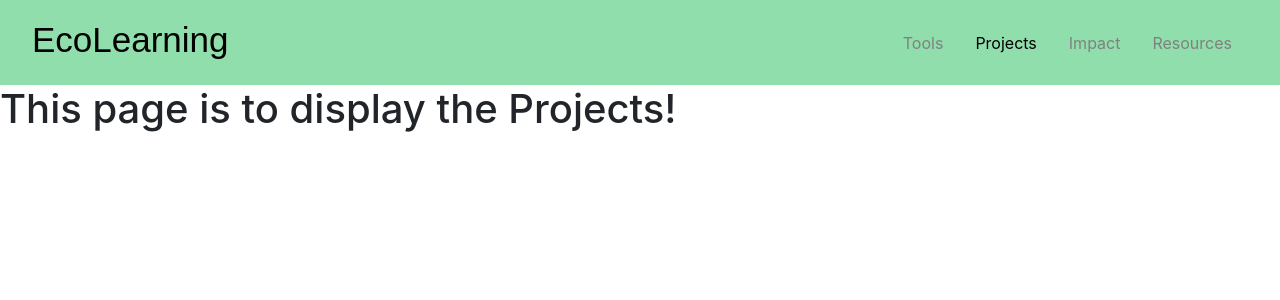
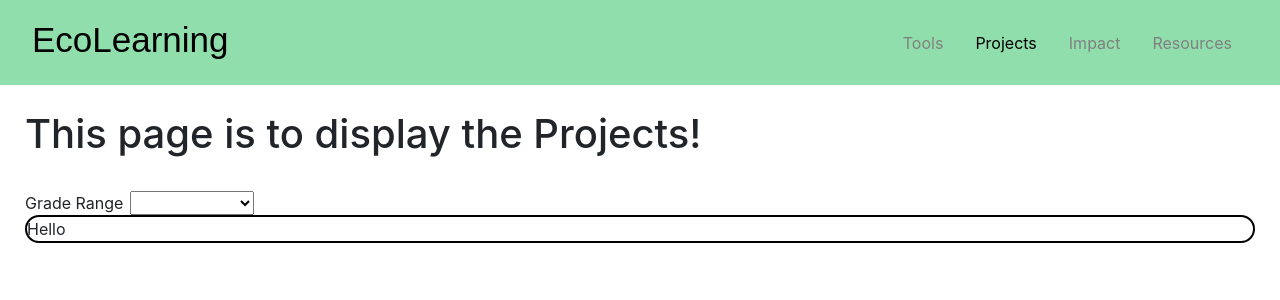
Before and after one commit to arjunKa/EcoLearn, a React (Create React App) app in the folder frontend/: page /projects in a window 1280 px wide. Shown: the top 300 px of the page. Built offline with nearby package versions, Linux system fonts and the light colour scheme.

Commit message:
Updated image, started projects page

```diff
--- a/frontend/src/components/Calculators/TreesCalc.js
+++ b/frontend/src/components/Calculators/TreesCalc.js
@@ -1,13 +1,13 @@
 import React from "react";
 import { styled } from "styled-components";
-import { Form } from "react-router-dom";
+import treeImg from "../../public/treeImage.jpeg"
 
 export const MyButton = styled.button`
     type: submit;
     background-color: #808080;
     text-align: center;
     opacity: 1;
-    height: 80%;
+    height: 40px;
     width: 30%;
     margin: 0px 155px;
     &:hover { opacity: 0.8 }
@@ -54,8 +54,8 @@ const TreesCalc = () => {
                 </div>
 
                 {/* Image area within Calc */}
-                <div style={{ display: "flex", flexGrow: 1, backgroundColor: "#000000" }}>
-                    image
+                <div style={{ display: "flex", justifyContent: "space-around", flexGrow: 1}}>
+                   <img src={treeImg} style={{ width: "70%", height: "70%" }}></img>
                 </div>
 
             </div>
--- /dev/null
+++ b/frontend/src/components/Projects/vehicleEmission.js
@@ -0,0 +1,13 @@
+import React from "react";
+import { styled } from "styled-components";
+import { Form } from "react-router-dom";
+
+const VehicleEmmisions = () => {
+    return (
+        <div style={{ display: "flex", flexDirection: "row", border: "2px solid #000", borderRadius: "25px"}}>
+            Hello
+        </div>
+    );
+};
+
+export default VehicleEmmisions;
--- a/frontend/src/pages/projects.js
+++ b/frontend/src/pages/projects.js
@@ -1,18 +1,28 @@
 import React from "react";
+import VehicleEmmisions from "../components/Projects/vehicleEmission";
 
 const Projects = () => {
     return (
-        <div
-            style={{
-                display: "flex",
-                justifyContent: "centre",
-                alignItems: "centre",
-                height: "100vh",
-            }}
-        >
-            <h1>
-                This page is to display the Projects!
-            </h1>
+        <div style={{ display: "flex", flexDirection: "column", padding: "25px 25px", height: "100vh" }}>
+            <h1> This page is to display the Projects! </h1>
+
+            {/* drop down menu to choose grade group */}
+            <div style={{display: "flex", flexDirection: "row", paddingTop: "25px" }}>
+                <label for="gradeFilter" style={{ paddingRight: "7px" }}> Grade Range </label>
+                <select name="gradeFilter" id="gradeFilter">
+                    <option> </option>
+                    <option value="gr1-3"> Grades 1 - 3 </option>
+                    <option value="gr4-5"> Grades 4 - 5 </option>
+                    <option value="gr6-8"> Grades 6 - 8 </option>
+                    <option value="gr9-12"> Grades 9 - 12 </option>
+                </select>
+            </div>
+
+            {/* Display individual project components */}
+            <div>
+                <VehicleEmmisions/>
+            </div>
+
         </div>
     );
 };
--- a/frontend/src/pages/tools.js
+++ b/frontend/src/pages/tools.js
@@ -1,16 +1,9 @@
 import React from "react";
-import TreesCalc from "../components/Calculators/TreesCalc"
+import TreesCalc from "../components/Calculators/treesCalc"
 
 const Tools = () => {
     return (
-        <div
-            style={{
-                display: "flex",
-                flexDirection: "column",
-                padding: "25px 25px",
-                height: "100vh",
-            }}
-        >
+        <div style={{ display: "flex", flexDirection: "column", padding: "25px 25px", height: "100vh" }}>
             <h1 style={{ color: "#515799"}}>
                 This page is for the Tools!
             </h1>
```
Also changed, not shown: frontend/src/public/treeImage.jpeg (added).
